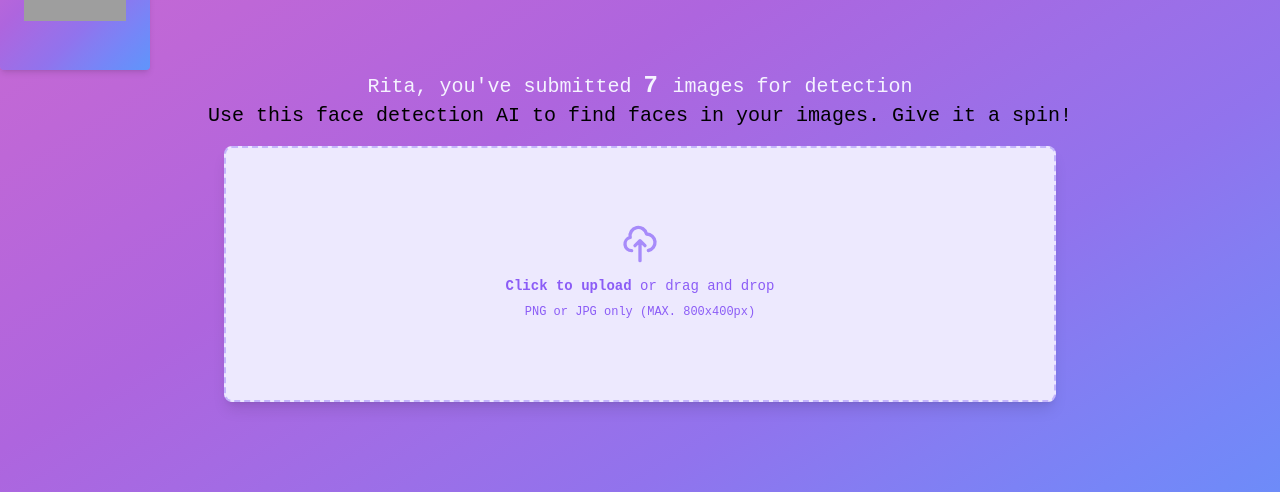
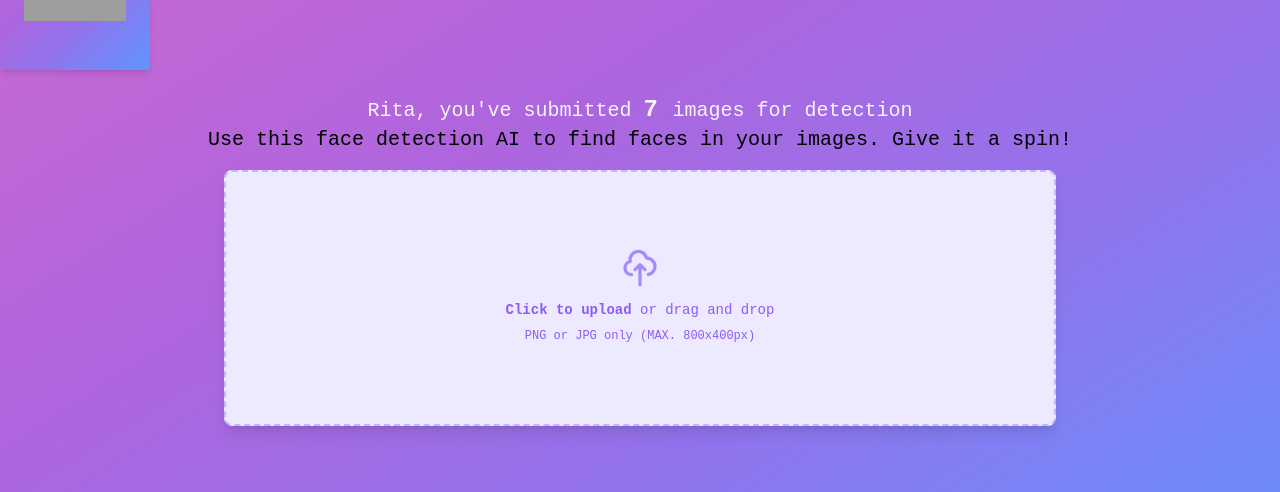
Before and after one commit to ritabradley/stellar-frontend, a React (Vite) app: page / in a window 1280 px wide. Shown: the part 132-624 px from the top of the page. Built offline with nearby package versions, Linux system fonts and the light colour scheme; grey boxes are pictures that could not be loaded; a web font is replaced by a local one.

Commit message:
:art: set `maxWidth` on container

```diff
--- a/src/App.jsx
+++ b/src/App.jsx
@@ -10,7 +10,7 @@ const App = () => {
             <ParticlesBg color='#F5F3FF' num={250} type='cobweb' bg={true} />
             <Navigation />
             <Logo />
-            <div className='grid place-content-center text-center'>
+            <div className='grid place-content-center text-center w-full max-w-4xl mt-6 mx-auto'>
                 <Rank />
                 <ImageForm />
             </div>
```
